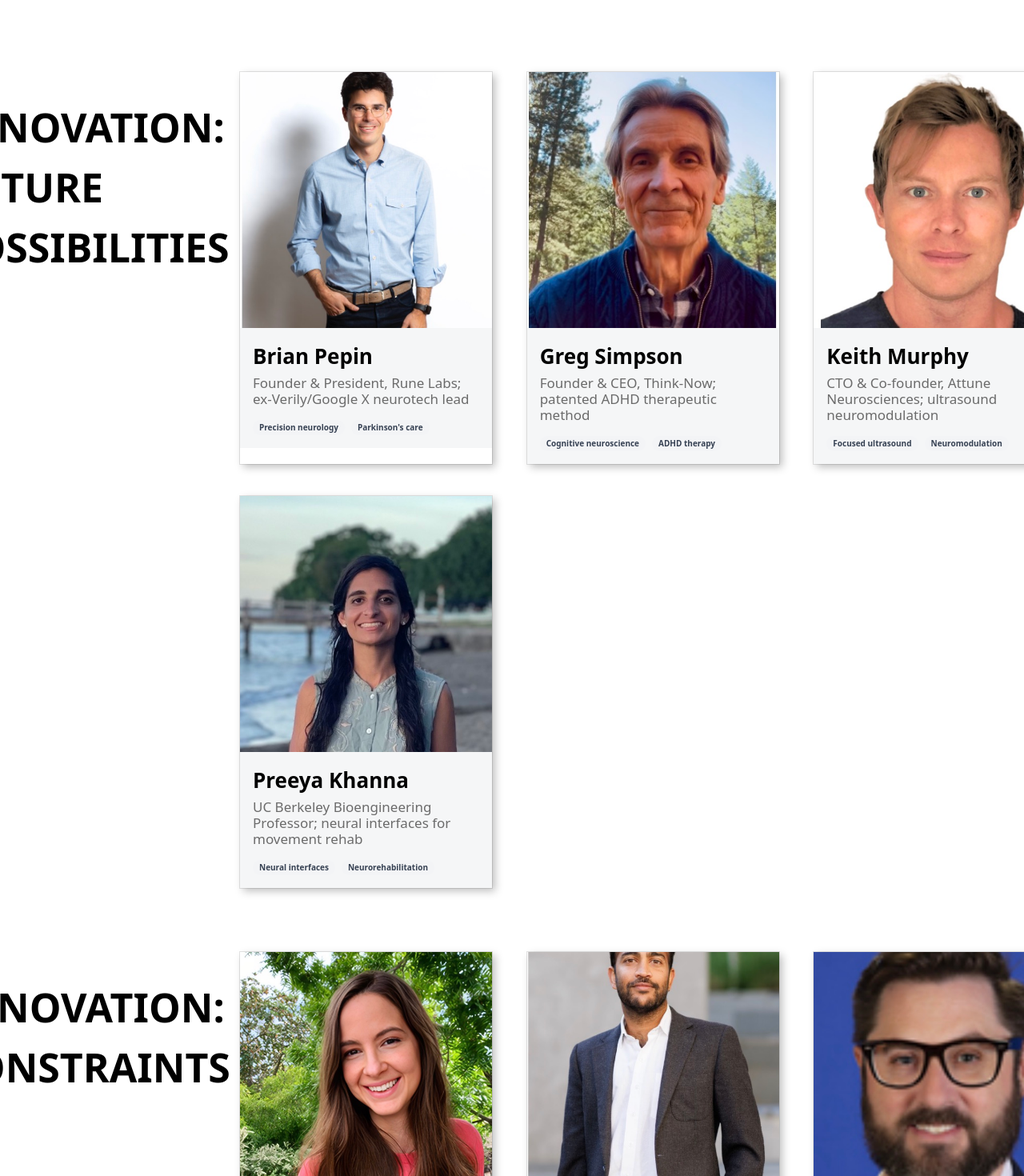
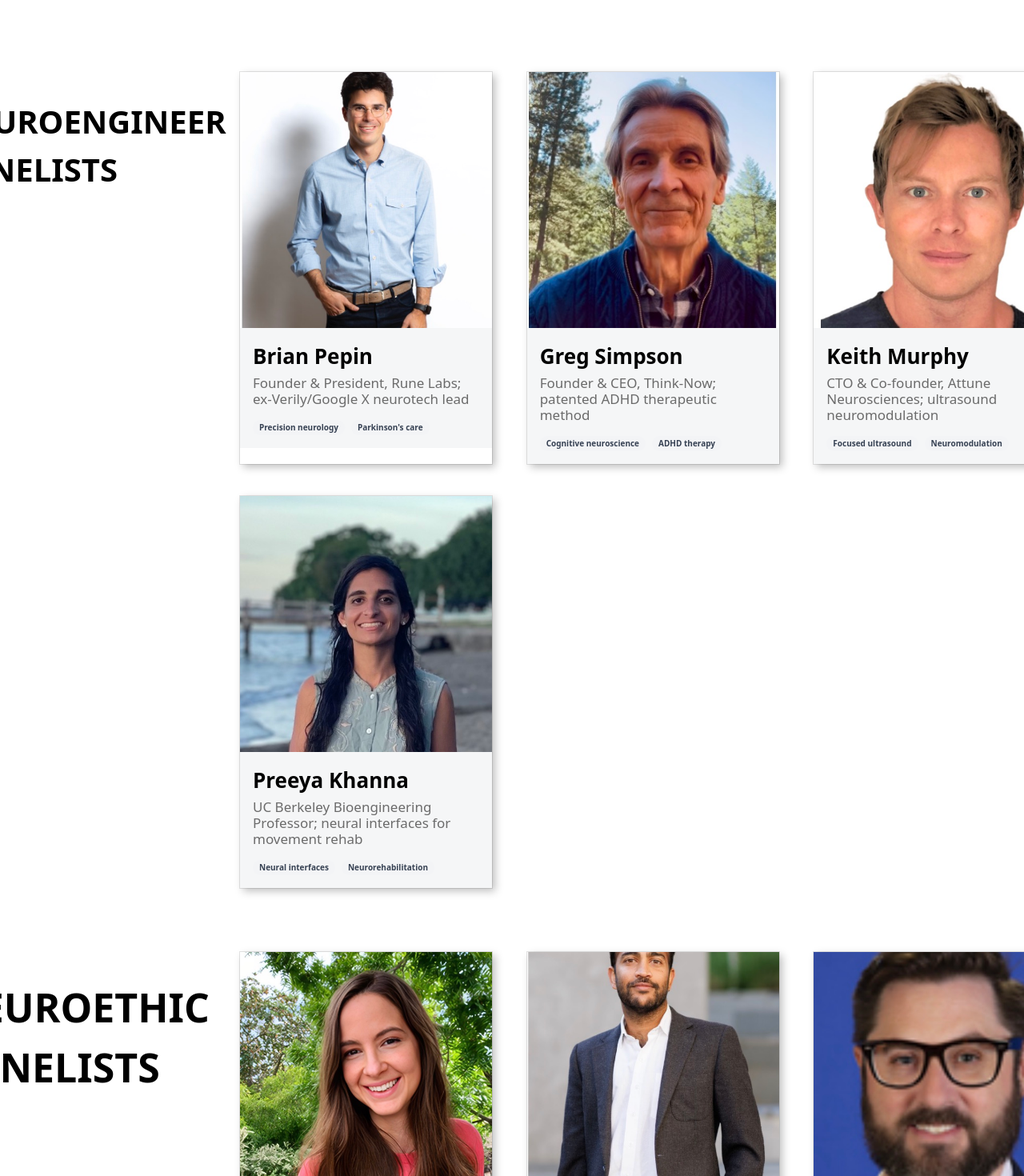
Before and after one commit to Anteater10/cntc-2026, a React (Vite) app: page /speakers in a window 1280 px wide. Shown: the part 1320-2790 px from the top of the page at 80% size. Built offline with nearby package versions, Linux system fonts and the light colour scheme.

Commit message:
fixes to speakers

```diff
--- a/src/components/Navbar.jsx
+++ b/src/components/Navbar.jsx
@@ -8,7 +8,7 @@ const navItems = [
   { name: "HOME", path: "/" },
   { name: "SPEAKERS", path: "/speakers" },
   { name: "EVENT", path: "/events" },
-  { name: "ABOUT US", path: "/about" },
+  // { name: "ABOUT US", path: "/about" },
   { name: "SPONSORS", path: "/sponsors" },
   {
     name: "POSTERS",
--- a/src/data/homeData.js
+++ b/src/data/homeData.js
@@ -17,7 +17,7 @@ export const marqueeText =
   "CNTC 2026\u00A0\u00A0\u00A0\u00A0\u00A0•\u00A0\u00A0\u00A0\u00A0\u00A0SUNDAY, APRIL 26TH\u00A0\u00A0\u00A0\u00A0\u00A0•\u00A0\u00A0\u00A0\u00A0\u00A0UC BERKELEY\u00A0\u00A0\u00A0\u00A0\u00A0•\u00A0\u00A0\u00A0\u00A0\u00A0THE 4TH ANNUAL CALIFORNIA NEUROTECHNOLOGY CONFERENCE\u00A0\u00A0\u00A0\u00A0\u00A0•\u00A0\u00A0\u00A0\u00A0\u00A0CALIFORNIA'S ONLY STUDENT-RUN ANNUAL NEUROTECH CONFERENCE\u00A0\u00A0\u00A0\u00A0\u00A0•\u00A0\u00A0\u00A0\u00A0\u00A0ESTABLISHED 2023\u00A0\u00A0\u00A0\u00A0\u00A0•\u00A0\u00A0\u00A0\u00A0\u00A0BCI\u00A0\u00A0\u00A0\u00A0\u00A0•\u00A0\u00A0\u00A0\u00A0\u00A0NEURAL ENGINEERING\u00A0\u00A0\u00A0\u00A0\u00A0•\u00A0\u00A0\u00A0\u00A0\u00A0ETHICS\u00A0\u00A0\u00A0\u00A0\u00A0•\u00A0\u00A0\u00A0\u00A0\u00A0CNTC 2026\u00A0\u00A0\u00A0\u00A0\u00A0•\u00A0\u00A0\u00A0\u00A0\u00A0SUNDAY, APRIL 26TH\u00A0\u00A0\u00A0\u00A0\u00A0•\u00A0\u00A0\u00A0\u00A0\u00A0UC BERKELEY\u00A0\u00A0\u00A0\u00A0\u00A0•\u00A0\u00A0\u00A0\u00A0\u00A0THE 4TH ANNUAL CALIFORNIA NEUROTECHNOLOGY CONFERENCE\u00A0\u00A0\u00A0\u00A0\u00A0•\u00A0\u00A0\u00A0\u00A0\u00A0CALIFORNIA'S ONLY STUDENT-RUN ANNUAL NEUROTECH CONFERENCE\u00A0\u00A0\u00A0\u00A0\u00A0•\u00A0\u00A0\u00A0\u00A0\u00A0ESTABLISHED 2023\u00A0\u00A0\u00A0\u00A0\u00A0•\u00A0\u00A0\u00A0\u00A0\u00A0BCI\u00A0\u00A0\u00A0\u00A0\u00A0•\u00A0\u00A0\u00A0\u00A0\u00A0NEURAL ENGINEERING\u00A0\u00A0\u00A0\u00A0\u00A0•\u00A0\u00A0\u00A0\u00A0\u00A0ETHICS\u00A0\u00A0\u00A0\u00A0\u00A0•\u00A0\u00A0\u00A0\u00A0\u00A0"
 
 export const speakerTiles = [
-  { name: "Daniel Almeido Filho", img: s1 },
+  { name: "Daniel Almeida Filho", img: s1 },
   { name: "Josef Parvizi", img: s2 },
   { name: "Kevin Lanzo", img: s3 },
   { name: "Preeya Khanna", img: s4 },
--- a/src/pages/Speakers.jsx
+++ b/src/pages/Speakers.jsx
@@ -134,12 +134,10 @@ export const Speakers = () => {
       <div className="mx-auto w-full max-w-7xl mt-20">
         <section className="grid items-start gap-12 md:grid-cols-[220px_1fr]">
           <div className="pt-8 md:-ml-16 ml-6">
-            <h2 className="text-[50px] font-bold text-black">
-              INNOVATION:
+            <h2 className="text-[40px] font-bold text-black">
+              NEUROENGINEER
               <br />
-              FUTURE
-              <br />
-              POSSIBILITIES
+              PANELISTS
             </h2>
           </div>
 
@@ -162,9 +160,9 @@ export const Speakers = () => {
         <section className="grid items-start gap-12 md:grid-cols-[220px_1fr]">
           <div className="pt-8 md:-ml-16 ml-6">
             <h2 className="text-[50px] font-bold text-black">
-              INNOVATION:
+              NEUROETHIC
               <br />
-              CONSTRAINTS
+              PANELISTS
             </h2>
           </div>
 
@@ -211,8 +209,8 @@ export const Speakers = () => {
       <div className="mx-auto w-full max-w-7xl mt-20">
         <section className="grid items-start gap-12 md:grid-cols-[220px_1fr]">
           <div className="pt-8 md:-ml-16 ml-6">
-            <h2 className="text-[50px] font-bold text-black">
-              INDUSTRY
+            <h2 className="text-[42px] font-bold text-black">
+              ENTREPRENEUR
               <br />
               WORKSHOP
             </h2>
```
